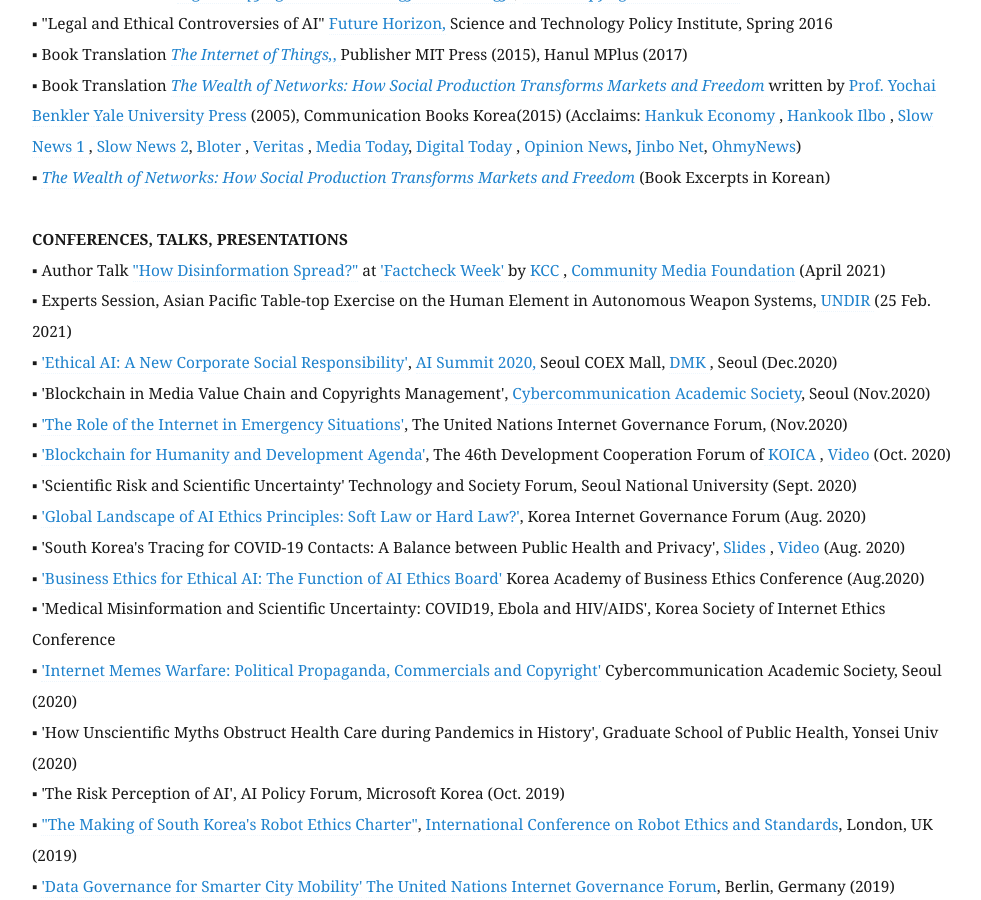
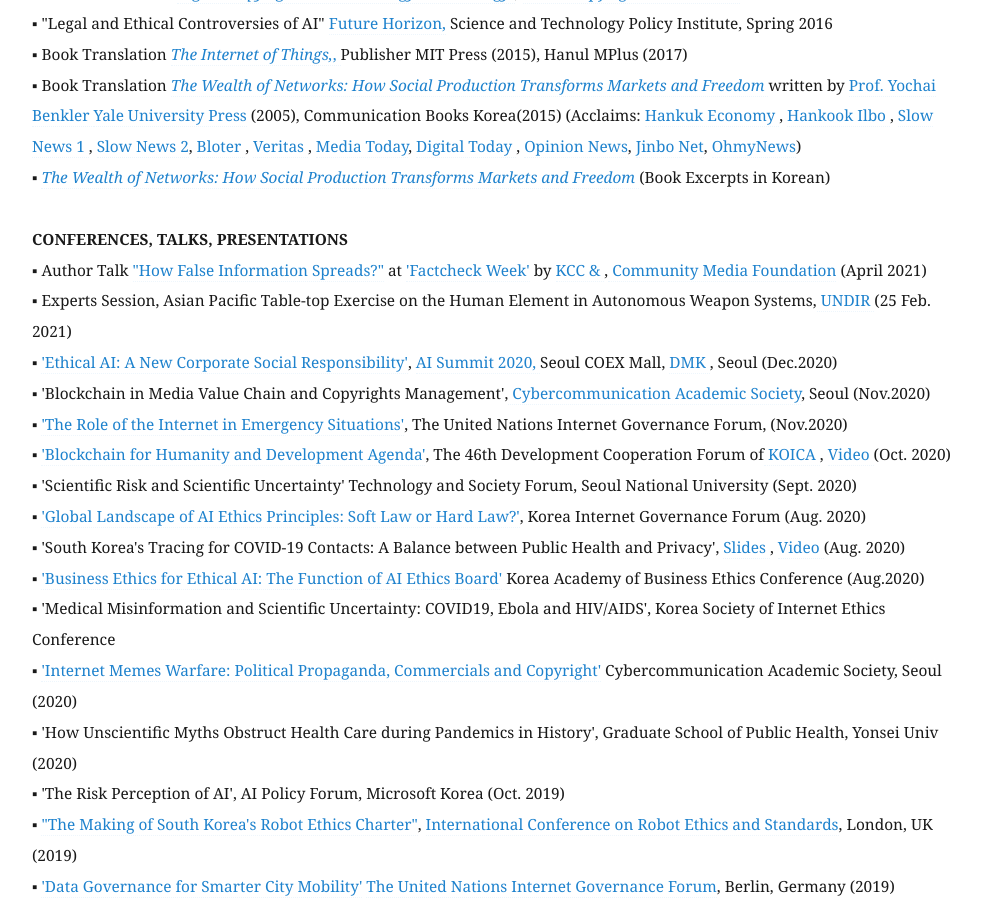
Before and after one commit to eunchangchoi/eunchangchoi.github.io, a Jekyll site: the page built from index.md, in a window 1280 px wide and 900 px high, scrolled down 2606 px. Shown: the whole window, without its empty margins (68-1049 px from the left). Built offline with Jekyll 4.4.1, drawn with Linux system fonts in a browser that asks for light colours.

Commit message:
Update index.md

```diff
--- a/index.md
+++ b/index.md
@@ -53,7 +53,7 @@
 ▪   <a href="http://wealthofnetworks.kr"> <i>The Wealth of Networks: How Social Production Transforms Markets and Freedom</i> </a> (Book Excerpts in Korean) <br>
 <br>
  <strong> CONFERENCES, TALKS, PRESENTATIONS </strong> <br>
-▪ Author Talk <a href="https://youtu.be/mRsfLzJmdj8?t=15"> "How Disinformation Spread?"</a> at <a href="http://factcheckweek.com/html/02/01.php">'Factcheck Week'</a> by <a href="https://kcc.go.kr/user/ehpMain.do"> KCC </a>,<a href="https://kcmf.or.kr/cms/"> Community Media Foundation</a> (April 2021) <br>
+▪ Author Talk <a href="https://youtu.be/mRsfLzJmdj8?t=15"> "How False Information Spreads?"</a> at <a href="http://factcheckweek.com/html/02/01.php">'Factcheck Week'</a> by <a href="https://kcc.go.kr/user/ehpMain.do"> KCC & </a>,<a href="https://kcmf.or.kr/cms/"> Community Media Foundation</a> (April 2021) <br>
 ▪  Experts Session, Asian Pacific Table-top Exercise on the Human Element in Autonomous Weapon Systems,<a href="http://unidir.org"> UNDIR </a> (25 Feb. 2021)<br>
 ▪  <a href="https://aisummit.co.kr/ais2020_eun-chang-choi/?lang=en">'Ethical AI: A New Corporate Social Responsibility'</a>, <a href="https://aisummit.co.kr/?lang=en"> AI Summit 2020, </a> Seoul COEX Mall, <a href="https://www.digitalmarketingkorea.co.kr"> DMK </a>, Seoul (Dec.2020)<br>
 ▪ 'Blockchain in Media Value Chain and Copyrights Management',<a href="http://www.cybercom.or.kr/?m=bbs&bid=notice_&uid=1134"> Cybercommunication Academic Society</a>, Seoul (Nov.2020)<br>
```
